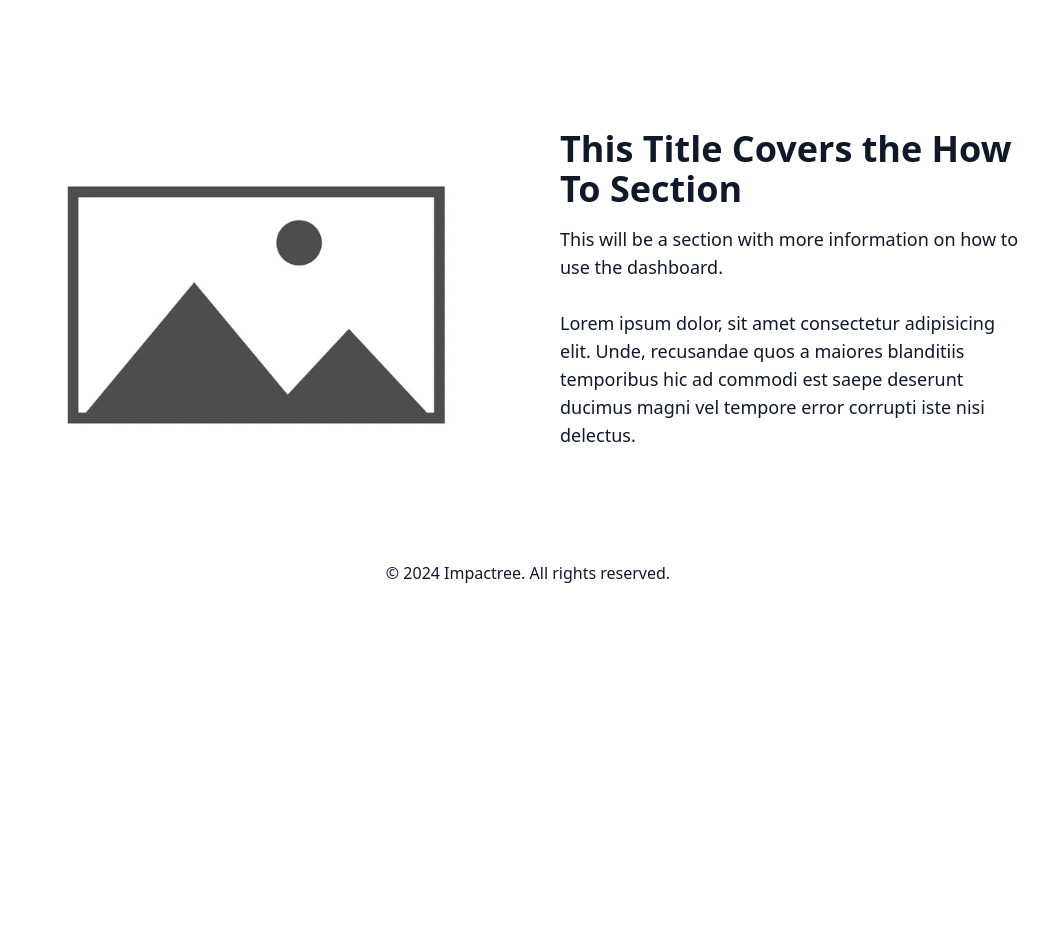
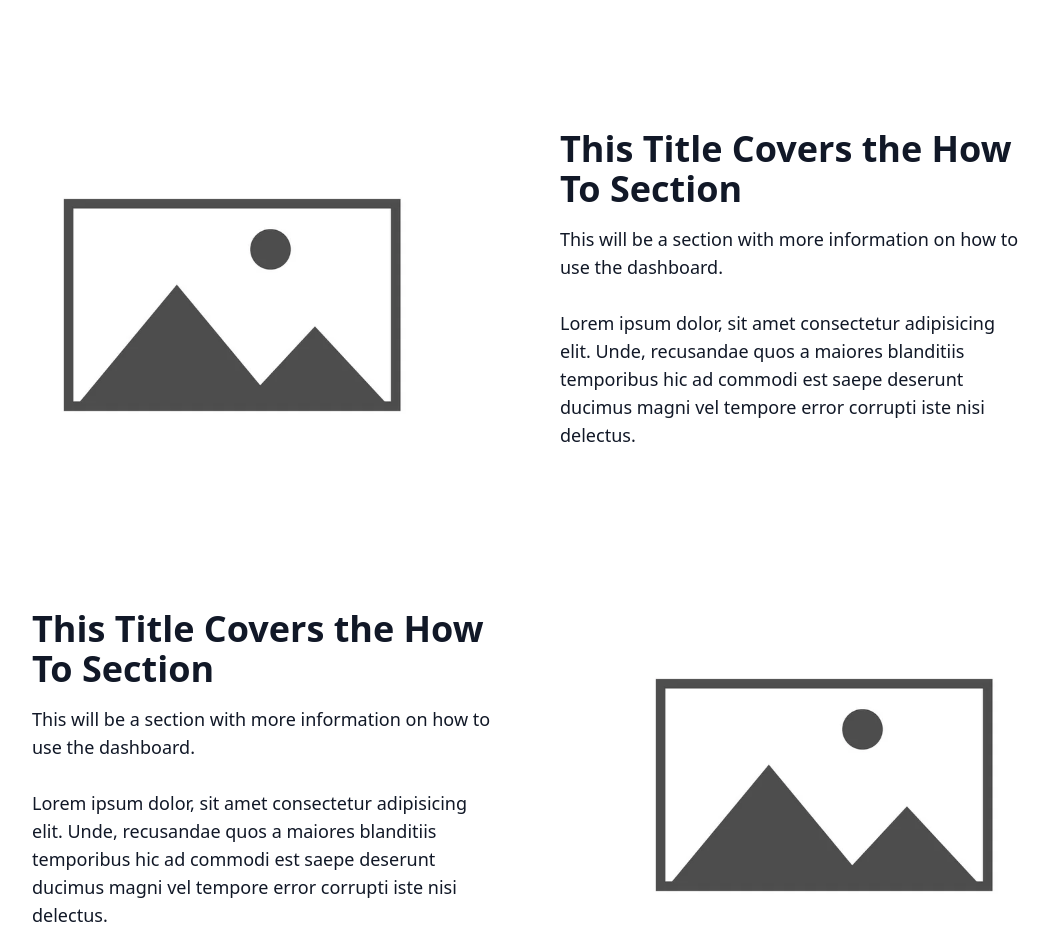
Before and after one commit to MichaelGalo/Impactree, a Next.js app: page / in a window 1280 px wide. Shown: the part 1524-2472 px from the top of the page, without its empty margins (112-1161 px from the left). Before the commit the page ends 2125 px from the top, so only its background shows below. Built offline with nearby package versions, Linux system fonts and the light colour scheme.

Commit message:
optimized for SSR on static text/image sections

```diff
--- a/src/app/login/page.tsx
+++ b/src/app/login/page.tsx
@@ -1,4 +1,4 @@
-import LoginForm from "@/components/LoginForm"
+import LoginForm from "@/components/forms/Login"
 
 
 
--- a/src/app/page.tsx
+++ b/src/app/page.tsx
@@ -1,5 +1,7 @@
 "use client"
 
+import AboutHow from "@/components/text/AboutHow";
+import AboutWhy from "@/components/text/AboutWhy";
 import { useAuth } from "@/context/AuthContext";
 import { useRouter } from "next/navigation";
 
@@ -37,52 +39,10 @@ const Home = () => {
       </section>
 
       {/* Why Section */}
-      <section className="py-16">
-        <div className="max-w-5xl container mx-auto px-4">
-          <h2 className="text-3xl font-bold mb-6 text-center">Why Impactree?</h2>
-          <p className="text-lg mb-8">
-            After spending around a decade working with non-profit organizations and B-Corp brands, I've noticed several patterns that Impactree aims to address:
-          </p>
-          <ul className="list-disc pl-6 space-y-6 mb-8">
-            <li className="text-lg">
-              <strong>Easier access to meaningful impact:</strong> Fighting for causes you believe in and finding organizations that implement impactful solutions shouldn't require you to be a detective or internet sleuth.
-            </li>
-            <li className="text-lg">
-              <strong>Willingness to contribute:</strong> Unless someone is looking for in-person volunteer opportunities, people are often eager to give financial or other resources to impact causes they believe in.
-            </li>
-            <li className="text-lg">
-              <strong>Time-efficient decision making:</strong> With limited time and energy for research, people often rely on word-of-mouth or trusted recommendations to direct their philanthropy funds.
-            </li>
-            <li className="text-lg">
-              <strong>Inclusive impact:</strong> Individuals from all socioeconomic backgrounds desire to help others, but some may feel their donations aren't making a significant impact based on the limited ability of organizations to communicate with some of their smaller figure donors.
-            </li>
-          </ul>
-          <p className="text-lg">
-            With Impactree, no matter how big or small your donation intentions are, you will discover charities easily & track your impact with clarity. We believe that sowing seeds of change will grow into many branches of impact, and it's our desire to empower you to watch your tree grow.
-          </p>
-        </div>
-      </section>
+      <AboutWhy/>
 
       {/* How Section */}
-      <section className="py-16">
-        <div className="max-w-5xl container mx-auto px-4">
-          <div className="flex flex-col md:flex-row items-center">
-            {/* Left column: Logo */}
-            <div className="w-full md:w-1/2 flex justify-center md:justify-start mb-8 md:mb-0">
-              <img src="/placeholder.png" alt="Placeholder" className="max-w-md max-h-96" />
-            </div>
-            {/* Right column: Text content */}
-            <div className="w-full md:w-1/2 pl-0 md:pl-8">
-              <h2 className="text-4xl font-bold mb-4">This Title Covers the How To Section</h2>
-              <p className="text-lg mb-8">
-                This will be a section with more information on how to use the dashboard.
-                <br /><br />
-                Lorem ipsum dolor, sit amet consectetur adipisicing elit. Unde, recusandae quos a maiores blanditiis temporibus hic ad commodi est saepe deserunt ducimus magni vel tempore error corrupti iste nisi delectus.
-              </p>
-            </div>
-          </div>
-        </div>
-      </section>
+      <AboutHow/>
 
       {/* Footer Content */}
       <footer className="py-4 flex justify-center mt-auto">
--- a/src/app/register/page.tsx
+++ b/src/app/register/page.tsx
@@ -1,4 +1,4 @@
-import RegistrationForm from "@/components/RegistrationForm"
+import RegistrationForm from "@/components/forms/Register"
 
 
 const RegisterPage = () => {
--- /dev/null
+++ b/src/components/text/AboutHow.tsx
@@ -0,0 +1,64 @@
+import Image from 'next/image';
+import React from 'react';
+
+export const AboutHow: React.FC = () => {
+    return (
+    <>
+    {/* How Section */}
+      <section className="py-16">
+      <div className="max-w-5xl container mx-auto px-4">
+        <div className="flex flex-col md:flex-row items-center">
+          {/* Left column: Logo */}
+          <div className="w-full md:w-1/2 flex justify-center md:justify-start mb-8 md:mb-0">
+            <Image
+              src="/placeholder.png"
+              alt="Placeholder"
+              width={400}
+              height={300}
+              className="max-w-md max-h-96 object-contain"
+            />
+          </div>
+          {/* Right column: Text content */}
+          <div className="w-full md:w-1/2 pl-0 md:pl-8">
+            <h2 className="text-4xl font-bold mb-4">This Title Covers the How To Section</h2>
+            <p className="text-lg mb-8">
+              This will be a section with more information on how to use the dashboard.
+              <br /><br />
+              Lorem ipsum dolor, sit amet consectetur adipisicing elit. Unde, recusandae quos a maiores blanditiis temporibus hic ad commodi est saepe deserunt ducimus magni vel tempore error corrupti iste nisi delectus.
+            </p>
+          </div>
+        </div>
+      </div>
+    </section>
+
+    {/* How Section Continued */}
+    <section className="py-16">
+      <div className="max-w-5xl container mx-auto px-4">
+        <div className="flex flex-col md:flex-row-reverse items-center">
+          {/* Right column: Logo */}
+          <div className="w-full md:w-1/2 flex justify-center md:justify-end mb-8 md:mb-0">
+            <Image
+              src="/placeholder.png"
+              alt="Placeholder"
+              width={400}
+              height={300}
+              className="max-w-md max-h-96 object-contain"
+            />
+          </div>
+          {/* Left column: Text content */}
+          <div className="w-full md:w-1/2 pr-0 md:pr-8">
+            <h2 className="text-4xl font-bold mb-4">This Title Covers the How To Section</h2>
+            <p className="text-lg mb-8">
+              This will be a section with more information on how to use the dashboard.
+              <br /><br />
+              Lorem ipsum dolor, sit amet consectetur adipisicing elit. Unde, recusandae quos a maiores blanditiis temporibus hic ad commodi est saepe deserunt ducimus magni vel tempore error corrupti iste nisi delectus.
+            </p>
+          </div>
+        </div>
+      </div>
+    </section>
+    </>
+    )
+}
+
+export default AboutHow;
--- /dev/null
+++ b/src/components/text/AboutWhy.tsx
@@ -0,0 +1,31 @@
+export const AboutWhy = () => {
+    return (
+        <section className="py-16">
+        <div className="max-w-5xl container mx-auto px-4">
+          <h2 className="text-3xl font-bold mb-6 text-center">Why Impactree?</h2>
+          <p className="text-lg mb-8">
+            After spending around a decade working with non-profit organizations and B-Corp brands, I've noticed several patterns that Impactree aims to address:
+          </p>
+          <ul className="list-disc pl-6 space-y-6 mb-8">
+            <li className="text-lg">
+              <strong>Easier access to meaningful impact:</strong> Fighting for causes you believe in and finding organizations that implement impactful solutions shouldn't require you to be a detective or internet sleuth.
+            </li>
+            <li className="text-lg">
+              <strong>Willingness to contribute:</strong> Unless someone is looking for in-person volunteer opportunities, people are often eager to give financial or other resources to impact causes they believe in.
+            </li>
+            <li className="text-lg">
+              <strong>Time-efficient decision making:</strong> With limited time and energy for research, people often rely on word-of-mouth or trusted recommendations to direct their philanthropy funds.
+            </li>
+            <li className="text-lg">
+              <strong>Inclusive impact:</strong> Individuals from all socioeconomic backgrounds desire to help others, but some may feel their donations aren't making a significant impact based on the limited ability of organizations to communicate with some of their smaller figure donors.
+            </li>
+          </ul>
+          <p className="text-lg">
+            With Impactree, no matter how big or small your donation intentions are, you will discover charities easily & track your impact with clarity. We believe that sowing seeds of change will grow into many branches of impact, and it's our desire to empower you to watch your tree grow.
+          </p>
+        </div>
+      </section>
+    )
+}
+
+export default AboutWhy
```
Also changed, not shown: src/components/forms/Login.tsx (renamed from src/components/LoginForm.tsx), src/components/forms/Register.tsx (renamed from src/components/RegistrationForm.tsx).
